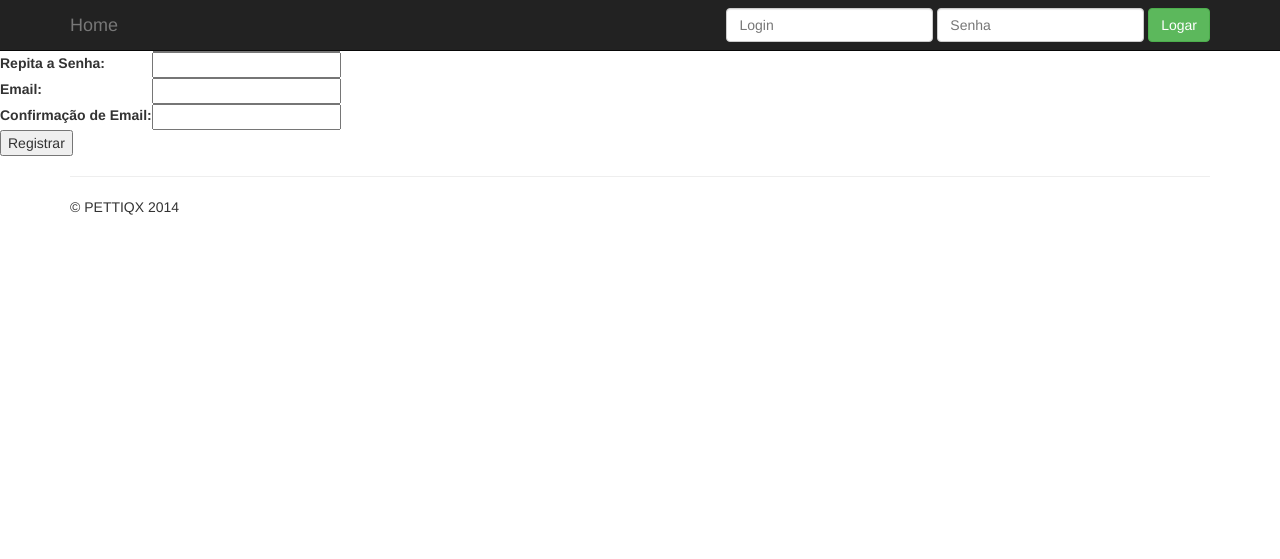
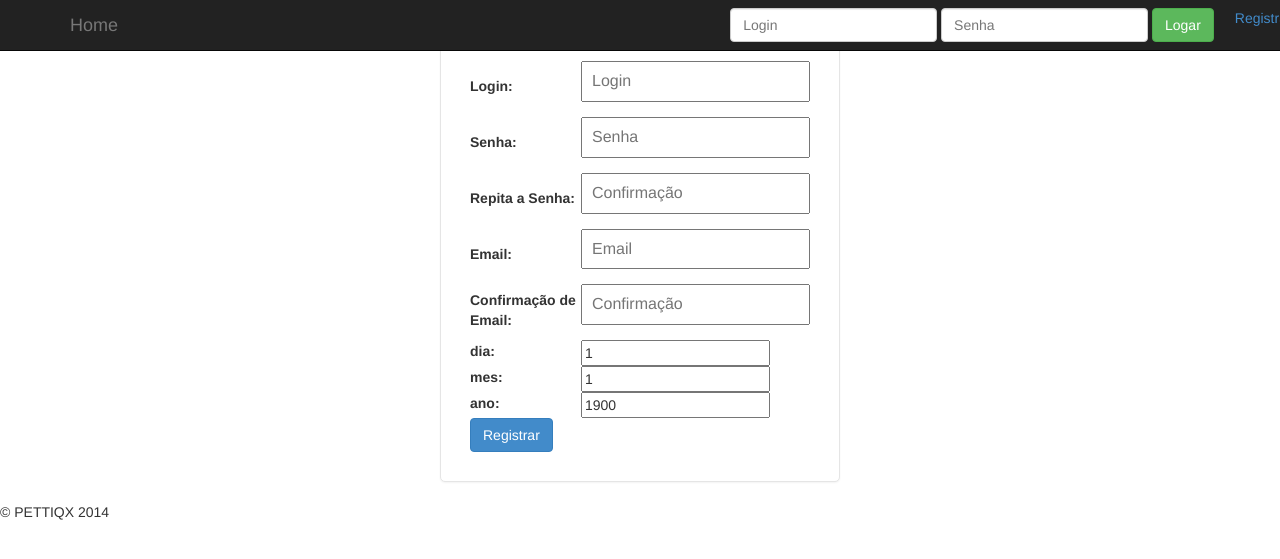
Before and after one commit to fenexomega/Plebicite, a Django app: page /create_usuario in a window 1280 px wide. Shown: the top 559 px of the page. Run offline with Django 3.2, Linux system fonts and the light colour scheme; some libraries are stand-ins or nearby versions.

Commit message:
Implementando o cadastro do usuário, dificuldade no formulário da data

```diff
--- a/Plebiscite/settings.py
+++ b/Plebiscite/settings.py
@@ -84,4 +84,6 @@ STATIC_URL = '/static/'
 
 #Content Processor
 
+DATE_INPUT_FORMATS = ('%d/%m/%Y',)
+
 TEMPLATE_CONTEXT_PROCESSORS = django.conf.settings.TEMPLATE_CONTEXT_PROCESSORS + ('Pleby.login_content.include_login_form',)
--- a/Pleby/admin.py
+++ b/Pleby/admin.py
@@ -5,3 +5,4 @@ from Pleby.models import *
 admin.site.register(Tag)
 admin.site.register(Enquete)
 admin.site.register(Opcao)
+admin.site.register(Usuario)
--- a/Pleby/forms.py
+++ b/Pleby/forms.py
@@ -1,6 +1,10 @@
 # encoding: utf-8
 from django import forms
 from django.contrib.auth import authenticate
+import datetime
+
+def getYear():
+	return (datetime.datetime.utcnow() - datetime.timedelta(hours=11)).year
 
 class LoginForm(forms.Form):
 	username = forms.CharField(label="Login",max_length=30,widget=forms.TextInput(attrs={'placeholder':'Login','class':'form-control'}))
@@ -14,17 +18,20 @@ class LoginForm(forms.Form):
 		return self.cleaned_data
 
 class CreateUsuarioForm(forms.Form):
-	username 		 = forms.CharField(label="Login",max_length=30)
-	password 		 = forms.CharField(label="Senha",max_length=30,widget=forms.PasswordInput())
-	password_confirm = forms.CharField(label="Repita a Senha",max_length=30,widget=forms.PasswordInput())
-	email 			 = forms.EmailField(label="Email")
-	email_confimation = forms.EmailField(label="Confirmação de Email")
+	username 		  = forms.CharField(label="Login",max_length=30,widget=forms.TextInput(attrs={'placeholder':'Login','class':'input-block-level'}))
+	password 		  = forms.CharField(label="Senha",max_length=30,widget=forms.PasswordInput(attrs={'placeholder':'Senha','class':'input-block-level'}))
+	password_confirm  = forms.CharField(label="Repita a Senha",max_length=30,widget=forms.PasswordInput(attrs={'placeholder':'Confirmação','class':'input-block-level'}))
+	email 			  = forms.EmailField(label="Email",widget=forms.TextInput(attrs={'placeholder':'Email','class':'input-block-level'}))
+	email_confimation = forms.EmailField(label="Confirmação de Email",widget=forms.TextInput(attrs={'placeholder':'Confirmação','class':'input-block-level'}))
+	dia 			  = forms.DecimalField(label='dia',min_value=1,max_value=31,max_digits=2,initial=1)
+	mes 			  = forms.DecimalField(label='mes',min_value=1,max_value=12,max_digits=2,initial=1)
+	ano 			  = forms.DecimalField(label='ano',min_value=1900,max_value=getYear(),max_digits=2,initial=1900)
 	def clean(self):
 		cleaned_data  = super(CreateUsuarioForm,self).clean()
 		password = cleaned_data.get('password',None)
 		password_confirm = cleaned_data.get('password_confirm',None)
 		email = cleaned_data.get('email',None)
-		email_confirm = cleaned_data.get('email_confirm',None)
+		email_confirm = cleaned_data.get('email_confimation',None)
 		if email_confirm != email:
 			raise forms.ValidationError("Os emails não conferem!")
 		if password_confirm != password:
--- a/Pleby/static/css/style.css
+++ b/Pleby/static/css/style.css
@@ -2,3 +2,37 @@
 {
 	color: white;
 }
+
+.navbar-right
+{
+	text-align: center;
+	vertical-align: text-bottom;
+	position: relative;
+	left: 4%;
+
+}
+
+.form-signin {
+        max-width: 400px;
+        padding: 19px 29px 29px;
+        margin: 0 auto 20px;
+        background-color: #fff;
+        border: 1px solid #e5e5e5;
+        -webkit-border-radius: 5px;
+           -moz-border-radius: 5px;
+                border-radius: 5px;
+        -webkit-box-shadow: 0 1px 2px rgba(0,0,0,.05);
+           -moz-box-shadow: 0 1px 2px rgba(0,0,0,.05);
+                box-shadow: 0 1px 2px rgba(0,0,0,.05);
+}
+.form-signin .form-signin-heading,
+.form-signin .checkbox {
+        margin-bottom: 10px;
+}
+.form-signin input[type="text"],
+.form-signin input[type="password"] {
+        font-size: 16px;
+        height: auto;
+        margin-bottom: 15px;
+        padding: 7px 9px;
+}
--- a/Pleby/templates/base.html
+++ b/Pleby/templates/base.html
@@ -38,21 +38,19 @@
 	          <a class="navbar-brand" href="{% url "index" %}">Home</a>
 	        </div>
 
-	        <div class="navbar-collapse collapse">
+	     <div class="navbar-collapse collapse">
 			{% if not user.is_authenticated %}
 				<form class="navbar-form navbar-right" role="form" method="post" action="{% url "login" %}">
           {% csrf_token %}
-
 	            <div class="form-group">
-	              <!-- <input type="text" placeholder="Email" class="form-control"> -->
                 {{ loginform.username }}
 	            </div>
 	            <div class="form-group">
-	              <!-- <input type="password" placeholder="Password" class="form-control"> -->
                 {{ loginform.password }}
 	            </div>
 	            <button type="submit" class="btn btn-success">Logar</button>
-	          </form>
+            <a href="{% url "create_usuario" %}" class="navbar-right navbar-nav " >Registrar</a>
+            </form>
 			{% else %}
 				<h3 class="navbar-right" id="user-username" >Olá {{ user.username }}</h3>
 				<a class="navbar-right" href="{% url "log_out" %}" >Logout</a>
@@ -60,17 +58,12 @@
 	    	</div><!--/.navbar-collapse -->
 	    </div>
     </div>
-    <!-- Main jumbotron for a primary marketing message or call to action -->
 
+    <hr>
     {% block body %}
+
     {% endblock %}
 
-    <div class="container">
-      <hr>
-
-    {% block container %}
-
-	{% endblock %}
       <footer>
         <p>&copy; PETTIQX 2014</p>
       </footer>
@@ -80,7 +73,7 @@
     <!-- Bootstrap core JavaScript
     ================================================== -->
     <!-- Placed at the end of the document so the pages load faster -->
-    <script type="text/javascript" src="{% static "javascript/bootstrap.min.js" %}"></script>
 	<script type="text/javascript" src="{% static "javascript/lib/jquery-1.11.1.min.js" %}"></script>
+  <script type="text/javascript" src="{% static "javascript/bootstrap.min.js" %}"></script>
     </body>
 </html>
--- a/Pleby/templates/create_usuario.html
+++ b/Pleby/templates/create_usuario.html
@@ -3,13 +3,15 @@
 		Login
 	{% endblock %}
 	{% block body %}
-		<form method="post" action="{% url "login" %}" >
+	<div class="container">
+		<form method="post" class="form-signin" action="{% url "create_usuario" %}" >
 			{% csrf_token %}
 			<table>
 			{{	form.as_table }}
 			<td>
-				<input value="Registrar" type="submit" class="button" />
+				<input value="Registrar" type="submit" class="btn btn-large btn-primary" />
 			</td>
 			</table>
 		</form>
+		</div>
 	{% endblock %}
--- a/Pleby/views.py
+++ b/Pleby/views.py
@@ -36,6 +36,14 @@ def detalhe_enquete(request,id):
 def create_usuario(request):
 	if request.POST:
 		form = CreateUsuarioForm(request.POST)
+		if form.is_valid():
+			username = form.cleaned_data['username']
+			email = form.cleaned_data['email']
+			password = form.cleaned_data['password']
+			user = User.objects.create_user(username=username,password=password,email=email)
+			user.is_active = True
+			user.save()
+			usuario = Usuario(user_auth=user,)
 		return render(request,'create_usuario.html',{'form':form})
 	form = CreateUsuarioForm()
 	return render(request,'create_usuario.html',{'form':form})
```
Also changed, not shown: Pleby/templates/index.html (+3 -4 lines), Pleby/static/javascript/pleby.js (added), db.sqlite3.
